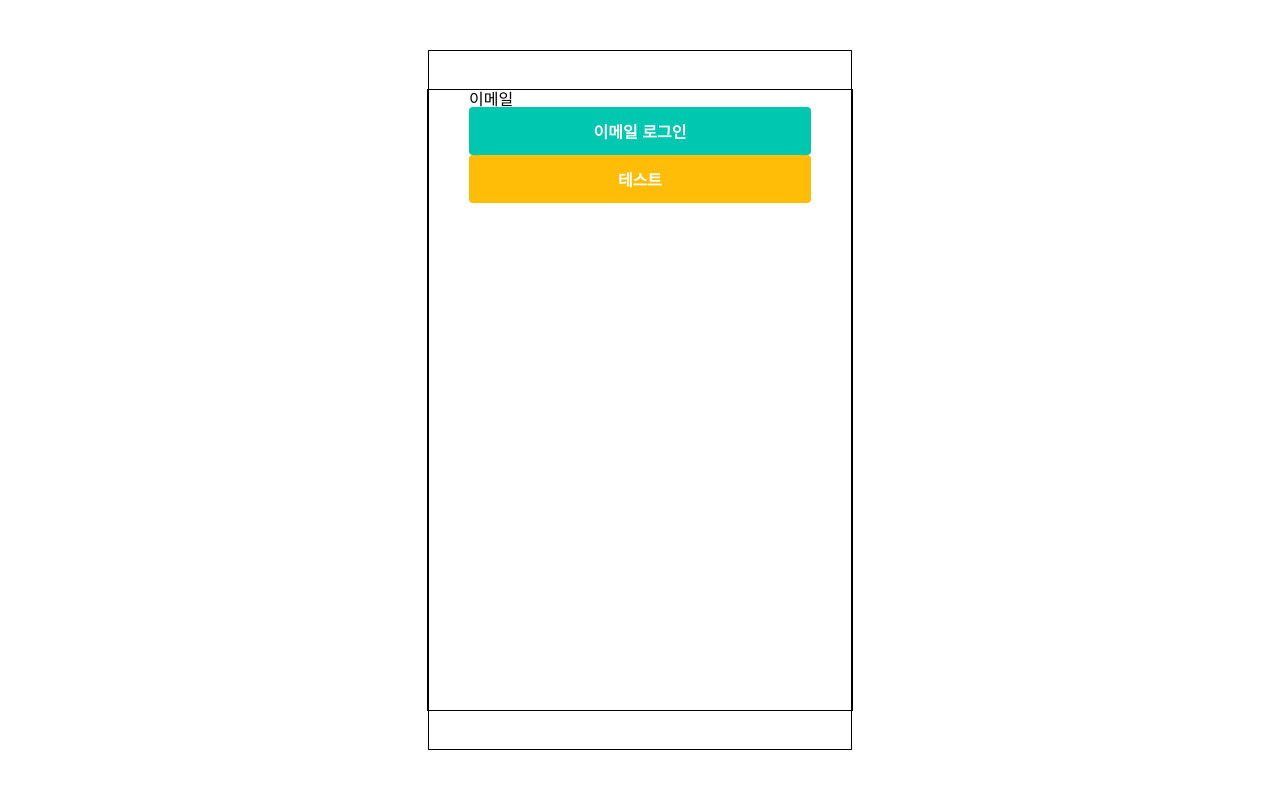
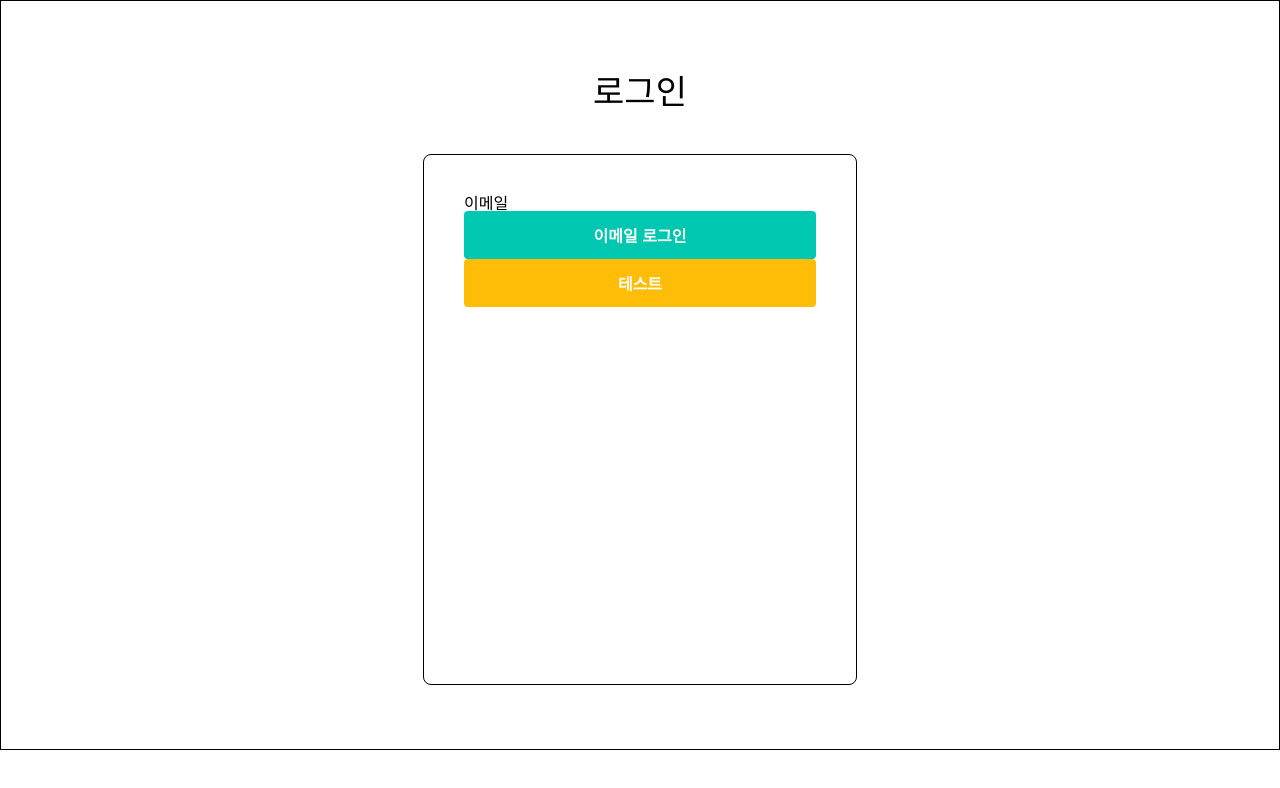
Before and after one commit to Sassy-Project/front-mbti-chat, a React (Create React App) app: page / in a window 1280 px wide. Shown: the top 788 px of the page. Built offline with nearby package versions, Linux system fonts and the light colour scheme.

Commit message:
docs: Update LoginPage

```diff
--- a/src/components/LoginForm/style.scss
+++ b/src/components/LoginForm/style.scss
@@ -1,5 +1,6 @@
 .LoginForm {
   border: 1px solid #000;
+  border-radius: 8px;
   width: 352px;
   height: 618px;
   padding: 40px;
--- a/src/pages/LoginPage/index.tsx
+++ b/src/pages/LoginPage/index.tsx
@@ -4,6 +4,7 @@ import './style.scss';
 const LoginPage = () => {
   return (
     <div className='LoginPage'>
+      <h2>로그인</h2>
       <LoginForm />
     </div>
   );
--- a/src/pages/LoginPage/style.scss
+++ b/src/pages/LoginPage/style.scss
@@ -1,14 +1,19 @@
 .LoginPage {
-  position: absolute;
+  position: relative;
   display: flex;
-  width: 424px;
+  flex-direction: column;
+  padding: 4rem 0;
   height: 620px;
-  top: 0;
-  left: 0;
-  right: 0;
-  bottom: 0;
   justify-content: center;
   align-items: center;
   margin: auto;
   border: 1px solid #000;
+  h2 {
+    text-align: center;
+    margin-bottom: 2.5rem;
+    font-weight: 500;
+    font-size: 2.125rem;
+    line-height: normal;
+    letter-spacing: normal;
+  }
 }
```
